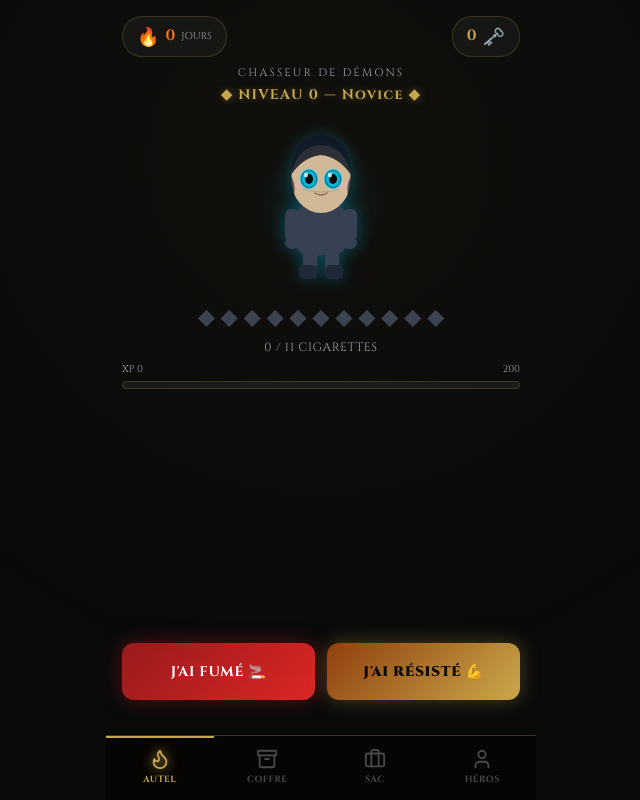
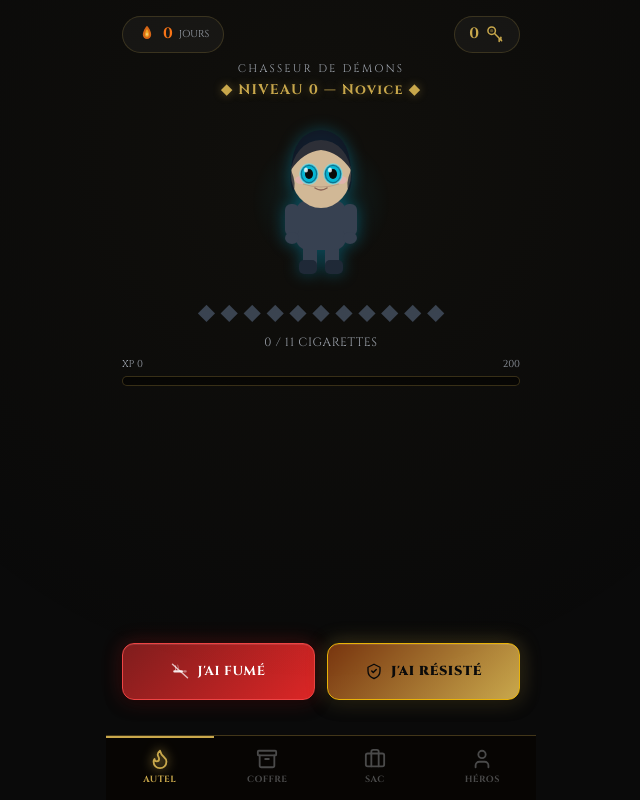
Before and after one commit to EGC60/BClope, a React (Vite) app: page / in a window 1280 px wide. Both pictures are taken after a click on the button "COMMENCER LA QUÊTE ⚔️". Shown: the whole page, without its empty margins (319-959 px from the left). Built offline with nearby package versions, Linux system fonts and the light colour scheme.

Commit message:
Polish UI: replace emojis with SVG icons, improve visual design
https://claude.ai/code/session_01QXFsBQAkic54mLCPUcMtzh

```diff
--- a/src/screens/Autel.jsx
+++ b/src/screens/Autel.jsx
@@ -2,6 +2,7 @@ import React from 'react'
 import { motion, AnimatePresence } from 'framer-motion'
 import Character from '../components/Character.jsx'
 import { getLevelName, getXpProgress, LEVEL_THRESHOLDS } from '../utils/xp.js'
+import { FlameIcon, KeyIcon, SmokeIcon, ResistIcon } from '../components/Icons.jsx'
 
 export default function Autel({ state, todayLog, todayGoal, logSmoked, logResisted }) {
   const { xp, level, keys, streak, equipped } = state
@@ -42,7 +43,12 @@ export default function Autel({ state, todayLog, todayGoal, logSmoked, logResist
           borderRadius: 20,
           padding: '6px 14px',
         }}>
-          <span style={{ fontSize: 18 }}>🔥</span>
+          <FlameIcon
+            size={20}
+            color="#f97316"
+            className={streak > 0 ? 'flame-pulse' : ''}
+            style={{ flexShrink: 0 }}
+          />
           <span style={{ fontFamily: 'Cinzel, serif', fontWeight: 700, fontSize: 15, color: '#f97316' }}>
             {streak}
           </span>
@@ -61,7 +67,7 @@ export default function Autel({ state, todayLog, todayGoal, logSmoked, logResist
           <span style={{ fontFamily: 'Cinzel, serif', fontWeight: 700, fontSize: 15, color: '#c9a84c' }}>
             {keys}
           </span>
-          <span style={{ fontSize: 18 }}>🗝️</span>
+          <KeyIcon size={20} color="#c9a84c" style={{ flexShrink: 0 }} />
         </div>
       </div>
 
@@ -154,11 +160,12 @@ export default function Autel({ state, todayLog, todayGoal, logSmoked, logResist
           <span>{nextXp - currentXp}</span>
         </div>
         <div style={{
-          height: 8,
-          background: 'rgba(255,255,255,0.06)',
-          borderRadius: 4,
-          border: '1px solid rgba(201,168,76,0.2)',
+          height: 10,
+          background: 'rgba(0,0,0,0.5)',
+          borderRadius: 5,
+          border: '1px solid rgba(201,168,76,0.25)',
           overflow: 'hidden',
+          boxShadow: 'inset 0 2px 4px rgba(0,0,0,0.6)',
         }}>
           <motion.div
             initial={{ width: 0 }}
@@ -166,9 +173,9 @@ export default function Autel({ state, todayLog, todayGoal, logSmoked, logResist
             transition={{ duration: 0.8, ease: 'easeOut' }}
             style={{
               height: '100%',
-              background: 'linear-gradient(90deg, #c9a84c, #f97316)',
-              borderRadius: 4,
-              boxShadow: '0 0 8px rgba(201,168,76,0.4)',
+              background: 'linear-gradient(90deg, #92400e, #f97316, #fbbf24)',
+              borderRadius: 5,
+              boxShadow: '0 0 10px rgba(249,115,22,0.6)',
             }}
           />
         </div>
@@ -182,19 +189,24 @@ export default function Autel({ state, todayLog, todayGoal, logSmoked, logResist
           style={{
             flex: 1,
             padding: '18px 12px',
-            background: 'linear-gradient(135deg, #991b1b, #dc2626)',
-            border: 'none',
+            background: 'linear-gradient(135deg, #7f1d1d, #dc2626)',
+            border: '1px solid #ef4444',
             borderRadius: 12,
             color: '#fff',
             fontFamily: 'Cinzel, serif',
             fontWeight: 700,
-            fontSize: 14,
+            fontSize: 13,
             cursor: 'pointer',
-            boxShadow: '0 0 20px rgba(220,38,38,0.35)',
+            boxShadow: 'inset 0 1px 0 rgba(255,255,255,0.1), 0 4px 15px rgba(0,0,0,0.5), 0 0 20px rgba(220,38,38,0.3)',
             letterSpacing: '0.05em',
+            display: 'flex',
+            alignItems: 'center',
+            justifyContent: 'center',
+            gap: 8,
           }}
         >
-          J'AI FUMÉ 🚬
+          <SmokeIcon size={18} color="white" />
+          J'AI FUMÉ
         </motion.button>
         <motion.button
           whileTap={{ scale: 0.95 }}
@@ -202,19 +214,24 @@ export default function Autel({ state, todayLog, todayGoal, logSmoked, logResist
           style={{
             flex: 1,
             padding: '18px 12px',
-            background: 'linear-gradient(135deg, #92400e, #c9a84c)',
-            border: 'none',
+            background: 'linear-gradient(135deg, #78350f, #c9a84c)',
+            border: '1px solid #eab308',
             borderRadius: 12,
             color: '#0a0a0a',
             fontFamily: 'Cinzel, serif',
             fontWeight: 900,
-            fontSize: 14,
+            fontSize: 13,
             cursor: 'pointer',
-            boxShadow: '0 0 20px rgba(201,168,76,0.35)',
+            boxShadow: 'inset 0 1px 0 rgba(255,255,255,0.1), 0 4px 15px rgba(0,0,0,0.5), 0 0 20px rgba(201,168,76,0.35)',
             letterSpacing: '0.05em',
+            display: 'flex',
+            alignItems: 'center',
+            justifyContent: 'center',
+            gap: 8,
           }}
         >
-          J'AI RÉSISTÉ 💪
+          <ResistIcon size={18} color="#0a0a0a" />
+          J'AI RÉSISTÉ
         </motion.button>
       </div>
     </div>
--- a/src/screens/Coffre.jsx
+++ b/src/screens/Coffre.jsx
@@ -2,6 +2,7 @@ import React, { useState } from 'react'
 import { motion, AnimatePresence } from 'framer-motion'
 import { generateLoot } from '../utils/loot.js'
 import ItemCard from '../components/ItemCard.jsx'
+import { KeyIcon } from '../components/Icons.jsx'
 
 // Animated chest SVG
 function ChestSVG({ isOpening }) {
@@ -151,6 +152,7 @@ export default function Coffre({ state, openChest, equipItem }) {
         <motion.div
           animate={phase === 'opening' ? { scale: [1, 1.15, 1], rotate: [-2, 2, -2, 0] } : {}}
           transition={{ duration: 0.8 }}
+          className={keys > 0 && phase === 'idle' ? 'chest-breathe' : ''}
         >
           <ChestSVG isOpening={phase === 'opening'} />
         </motion.div>
@@ -158,7 +160,7 @@ export default function Coffre({ state, openChest, equipItem }) {
         {/* Key icons display */}
         <div style={{ display: 'flex', gap: 6, flexWrap: 'wrap', justifyContent: 'center', maxWidth: 200 }}>
           {Array.from({ length: Math.min(keys, 10) }, (_, i) => (
-            <span key={i} style={{ fontSize: 20 }}>🗝️</span>
+            <KeyIcon key={i} size={22} color="#c9a84c" />
           ))}
           {keys > 10 && <span style={{ color: '#c9a84c', fontFamily: 'Cinzel, serif', fontSize: 12 }}>+{keys - 10}</span>}
         </div>
@@ -186,7 +188,12 @@ export default function Coffre({ state, openChest, equipItem }) {
                 transition: 'all 0.3s',
               }}
             >
-              {phase === 'opening' ? '✨ OUVERTURE...' : keys < 1 ? 'PAS DE CLÉ' : 'OUVRIR LE COFFRE 🗝️'}
+              {phase === 'opening' ? 'OUVERTURE...' : keys < 1 ? 'PAS DE CLÉ' : (
+                <span style={{ display: 'flex', alignItems: 'center', gap: 8 }}>
+                  <KeyIcon size={18} color="#0a0a0a" />
+                  OUVRIR LE COFFRE
+                </span>
+              )}
             </motion.button>
           )}
         </AnimatePresence>
@@ -221,9 +228,9 @@ export default function Coffre({ state, openChest, equipItem }) {
               initial={{ scale: 0 }}
               animate={{ scale: 1 }}
               transition={{ type: 'spring', stiffness: 250, damping: 18 }}
-              style={{ marginBottom: 16, fontSize: 13, color: '#c9a84c', fontFamily: 'Cinzel, serif', letterSpacing: '0.1em' }}
+              style={{ marginBottom: 16, fontSize: 13, color: '#c9a84c', fontFamily: 'Cinzel, serif', letterSpacing: '0.1em', textShadow: '0 0 10px rgba(201,168,76,0.8)' }}
             >
-              ✨ OBJET OBTENU ✨
+              ◆ OBJET OBTENU ◆
             </motion.div>
             <ItemCard item={lootedItem} onKeep={handleKeep} onEquip={handleEquip} />
           </motion.div>
--- a/src/screens/Sac.jsx
+++ b/src/screens/Sac.jsx
@@ -1,10 +1,34 @@
 import React, { useState } from 'react'
 import { motion, AnimatePresence } from 'framer-motion'
-import { SLOTS, SLOT_LABELS, SLOT_ICONS, RARITY_COLORS } from '../data/items.js'
+import { SLOTS, SLOT_LABELS, RARITY_COLORS } from '../data/items.js'
 import RarityBadge from '../components/RarityBadge.jsx'
+import {
+  HelmetIcon, ArmorIcon, SwordIcon, BootIcon, GloveIcon, RingIcon, AmuletIcon, ShieldIcon
+} from '../components/Icons.jsx'
+
+const SLOT_SVG_ICONS = {
+  helmet: HelmetIcon,
+  armor: ArmorIcon,
+  weapon: SwordIcon,
+  boots: BootIcon,
+  gloves: GloveIcon,
+  ring: RingIcon,
+  amulet: AmuletIcon,
+  shield: ShieldIcon,
+}
+
+const RARITY_GLOW = {
+  commun: '0 0 8px rgba(156,163,175,0.4)',
+  rare: '0 0 10px rgba(59,130,246,0.6)',
+  épique: '0 0 12px rgba(168,85,247,0.7)',
+  unique: '0 0 14px rgba(249,115,22,0.8)',
+  mythique: '0 0 18px rgba(234,179,8,1), 0 0 30px rgba(234,179,8,0.4)',
+}
 
 function SlotCell({ slotKey, item, onClick }) {
   const color = item ? RARITY_COLORS[item.rarity] : null
+  const IconComp = SLOT_SVG_ICONS[slotKey]
+  const rarityGlow = item ? RARITY_GLOW[item.rarity] : null
   return (
     <motion.button
       whileTap={{ scale: 0.92 }}
@@ -20,11 +44,11 @@ function SlotCell({ slotKey, item, onClick }) {
         gap: 4,
         cursor: 'pointer',
         minWidth: 0,
-        boxShadow: item ? `0 0 8px ${color}30` : 'none',
+        boxShadow: rarityGlow || 'none',
         transition: 'all 0.2s',
       }}
     >
-      <span style={{ fontSize: 22 }}>{SLOT_ICONS[slotKey]}</span>
+      {IconComp && <IconComp size={22} color={item ? color : '#4b5563'} />}
       <span style={{
         fontSize: 8,
         fontFamily: 'Cinzel, serif',
@@ -46,6 +70,8 @@ function SlotCell({ slotKey, item, onClick }) {
 
 function InventoryItem({ item, onClick }) {
   const color = RARITY_COLORS[item.rarity]
+  const IconComp = SLOT_SVG_ICONS[item.slot]
+  const rarityGlow = RARITY_GLOW[item.rarity]
   return (
     <motion.button
       whileTap={{ scale: 0.92 }}
@@ -61,9 +87,10 @@ function InventoryItem({ item, onClick }) {
         gap: 3,
         cursor: 'pointer',
         minWidth: 0,
+        boxShadow: rarityGlow,
       }}
     >
-      <span style={{ fontSize: 20 }}>{SLOT_ICONS[item.slot]}</span>
+      {IconComp && <IconComp size={20} color={color} />}
       <span style={{ fontSize: 8, color, fontFamily: 'Cinzel, serif', textAlign: 'center', lineHeight: 1.2 }}>
         {item.name.length > 12 ? item.name.slice(0, 10) + '…' : item.name}
       </span>
```
Also changed, not shown: src/components/ItemCard.jsx (+29 -8 lines), src/screens/Heros.jsx (+19 -14 lines).
